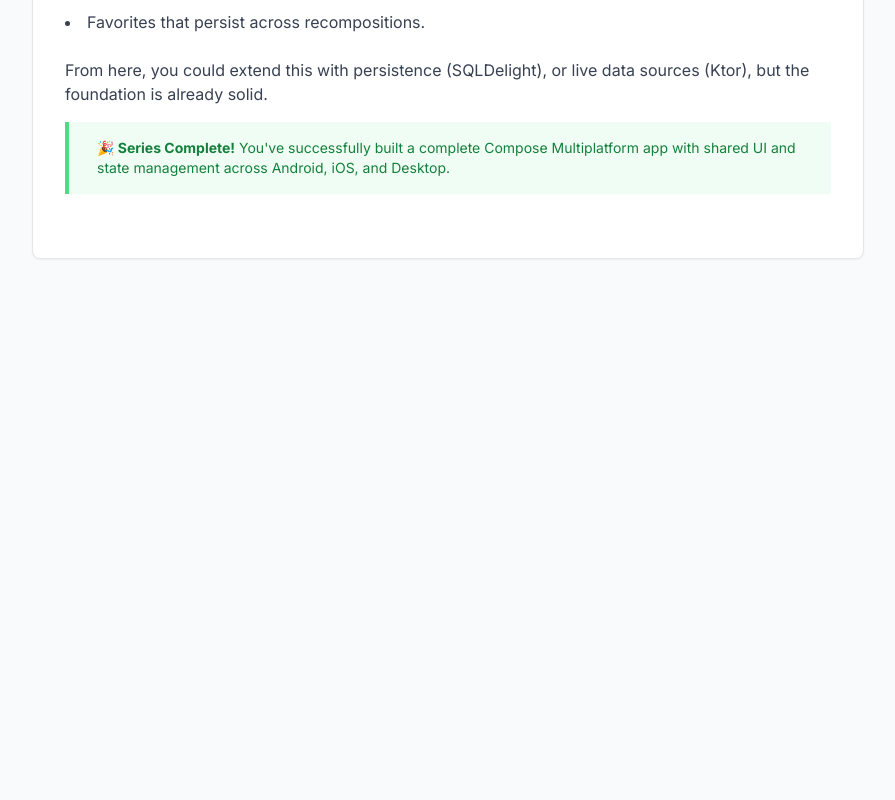
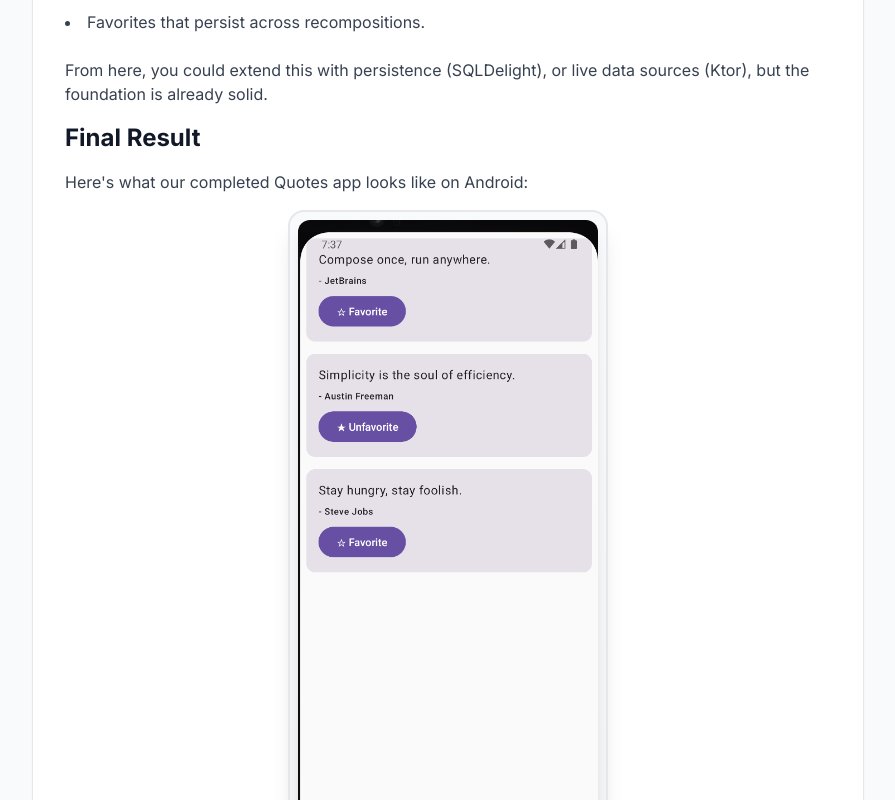
Before and after one commit to djain2405/personal-website, a Next.js app: page /blog/posts/compose-multiplatform/state-management in a window 1280 px wide. Shown: the part 2980-3780 px from the top of the page, without its empty margins (192-1087 px from the left). Before the commit the page ends 3271 px from the top, so only its background shows below. Built offline with nearby package versions, Linux system fonts and the light colour scheme.

Commit message:
added screenshot for the compose multiplatform

```diff
--- a/app/blog/posts/compose-multiplatform/state-management/page.tsx
+++ b/app/blog/posts/compose-multiplatform/state-management/page.tsx
@@ -188,6 +188,22 @@ fun QuotesScreen(viewModel: QuotesViewModel = QuotesViewModel()) {
               From here, you could extend this with persistence (SQLDelight), or live data sources (Ktor), but the foundation is already solid.
             </p>
 
+            {/* Final Result Screenshot */}
+            <h2 className="text-2xl font-bold text-gray-900 mb-4">Final Result</h2>
+            <p className="text-gray-700 mb-4">
+              Here&apos;s what our completed Quotes app looks like on Android:
+            </p>
+
+            <div className="mb-8 flex justify-center">
+              <div className="max-w-xs rounded-2xl overflow-hidden shadow-xl border-2 border-gray-200 bg-gradient-to-b from-gray-50 to-gray-100 p-2">
+                <img
+                  src="/images/quotes_of_the_day_screenshot.png"
+                  alt="Quotes of the Day app showing three quotes with favorite/unfavorite buttons"
+                  className="w-full rounded-xl shadow-lg"
+                />
+              </div>
+            </div>
+
             <div className="bg-green-50 border-l-4 border-green-400 p-4 mb-8">
               <div className="flex">
                 <div className="ml-3">
```
Also changed, not shown: app/blog/assets/quotes_of_the_day_screenshot.png (added), public/images/quotes_of_the_day_screenshot.png (added).
